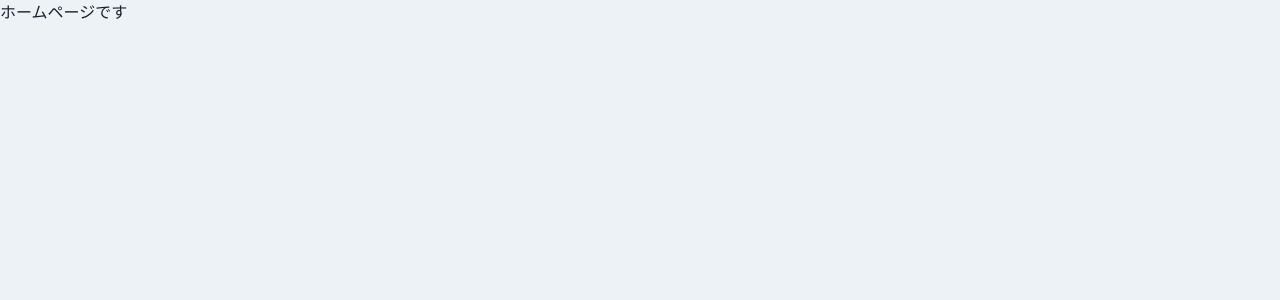
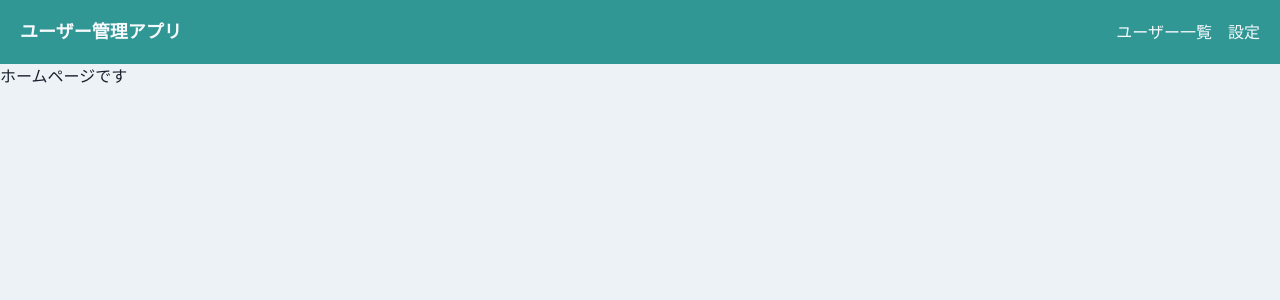
Before and after one commit to sea-kai/Chakra-ui.example, a React (Create React App) app: page /home in a window 1280 px wide. Shown: the top 300 px of the page. Built offline with nearby package versions, Linux system fonts and the light colour scheme.

Commit message:
initial commit

```diff
--- /dev/null
+++ b/src/components/organisms/layout/Header.tsx
@@ -0,0 +1,25 @@
+import { Box, Flex, Heading, Link } from "@chakra-ui/react";
+import { memo, VFC } from "react";
+
+export const Header: VFC = memo(() => {
+  return (
+    <Flex
+      as="nav"
+      bg="teal.500"
+      color="gray.50"
+      align="center"
+      justify="space-between"
+      padding={{ base: 3, md: 5 }}
+    >
+      <Heading as="h1" fontSize={{ base: "md", md: "lg" }}>
+        ユーザー管理アプリ
+      </Heading>
+      <Flex>
+        <Box pr={4}>
+          <Link>ユーザー一覧</Link>
+        </Box>
+        <Link>設定</Link>
+      </Flex>
+    </Flex>
+  );
+});
--- /dev/null
+++ b/src/components/templates/HeaderLayout.tsx
@@ -0,0 +1,16 @@
+import { memo, ReactNode, VFC } from "react";
+import { Header } from "../organisms/layout/Header";
+
+type Props = {
+  children: ReactNode;
+};
+
+export const HeaderLayout: VFC<Props> = memo((props) => {
+  const { children } = props;
+  return (
+    <>
+      <Header />
+      {children}
+    </>
+  );
+});
--- a/src/router/Router.tsx
+++ b/src/router/Router.tsx
@@ -4,6 +4,7 @@ import { Route, Switch } from "react-router-dom";
 import { Login } from "../components/pages/Login";
 import { homeRoutes } from "./HomeRoutes";
 import { Page404 } from "../components/pages/Page404";
+import { HeaderLayout } from "../components/templates/HeaderLayout";
 
 export const Router: VFC = memo(() => {
   return (
@@ -21,7 +22,7 @@ export const Router: VFC = memo(() => {
                 exact={route.exact}
                 path={`${url}${route.path}`}
               >
-                {route.children}
+                <HeaderLayout>{route.children}</HeaderLayout>
               </Route>
             ))}
           </Switch>
```
